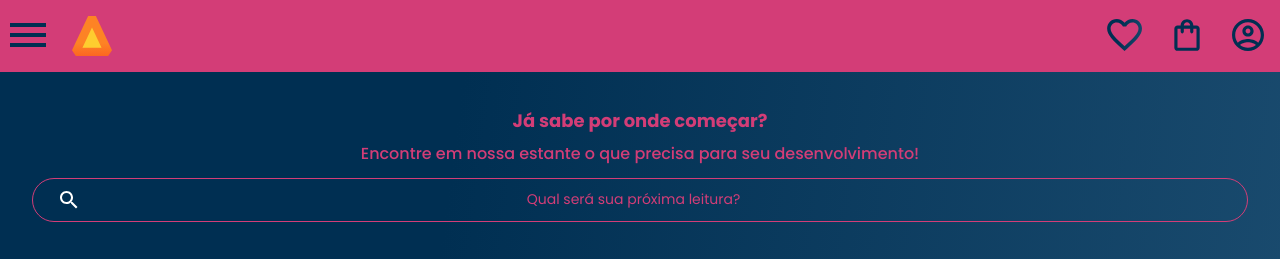
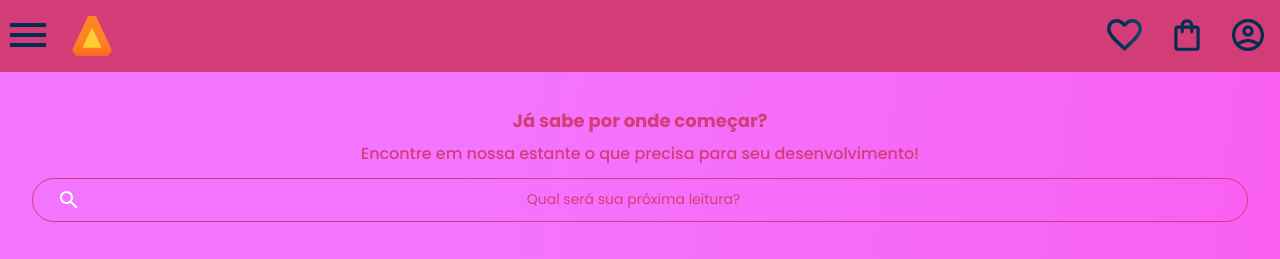
Before and after one commit to gabriellyfernandes2c/MOBILEFIRST2C, a plain HTML site: page index.html in a window 1280 px wide. Shown: the top 259 px of the page. Drawn offline with nearby package versions, Linux system fonts and the light colour scheme.

Commit message:
hfdv,bHSJDBz

```diff
--- a/styles.css
+++ b/styles.css
@@ -9,9 +9,9 @@
     --cor-de-fundo: hsl(337, 100%, 50%);
     --branco: #d33d77;
     --laranja: #ff71e7;
-    --azul-degrade: linear-gradient(97.54deg, #002f52 35.49%, #326589 165.37%);
+    --azul-degrade: linear-gradient(97.54deg, hsl(295, 100%, 73%) 35.49%, hwb(310 29% 0%) 165.37%);
     --fonte-principal: "Poppins";
-    --azul: #002F52;
+    --azul: hsl(332, 100%, 16%);
 }
 
 body {
```
